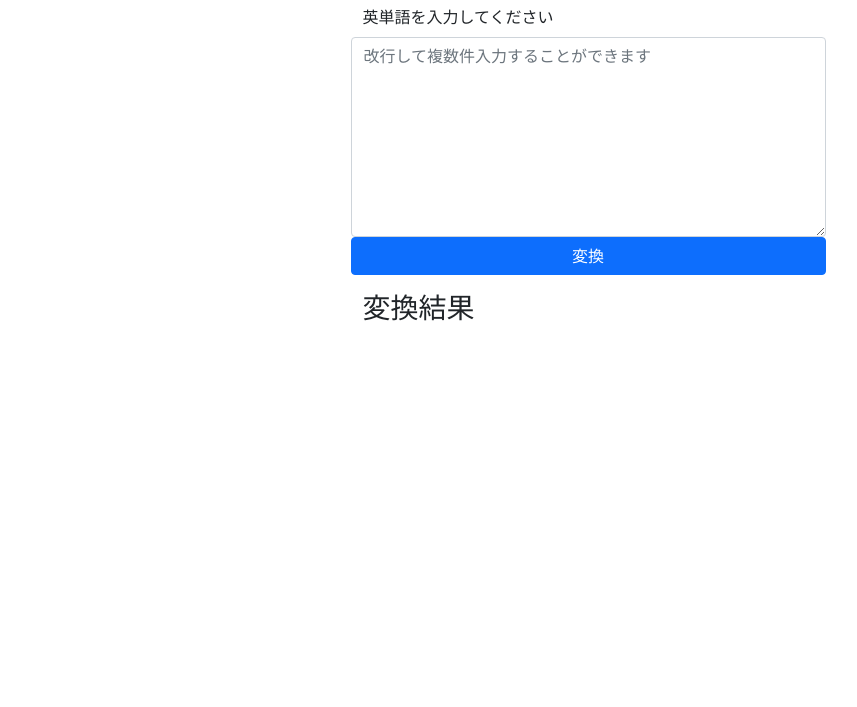
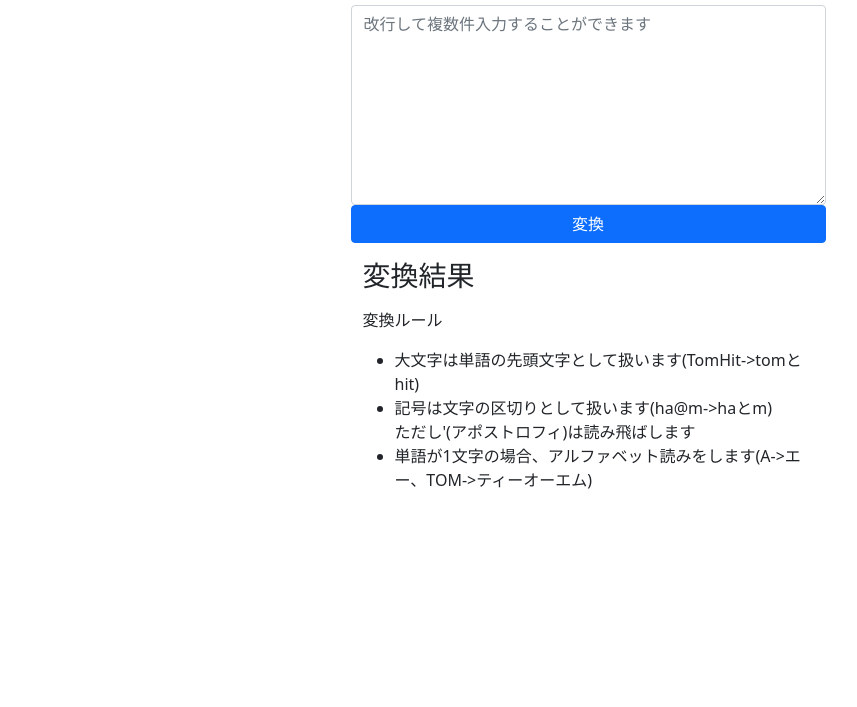
Before and after one commit to agatsuma-n/al-kana-fluffily-converter, a website built with webpack: page public/index.html in a window 1280 px wide. Shown: the part 93-800 px from the top of the page, without its empty margins (52-909 px from the left). Built offline with nearby package versions, Linux system fonts and the light colour scheme.

Commit message:
変換ルール追記

```diff
--- a/public/index.html
+++ b/public/index.html
@@ -25,12 +25,9 @@
 			<div class="row">
 				<div class="col-5 mx-auto">
 					<div class="user-input">
-						<p class="h3">入力</p>
+						<p class="h3">英単語を入力してください</p>
 						<form>
 							<div class="row">
-								<label class="form-label"
-									>英単語を入力してください</label
-								>
 								<textarea
 									id="inputWords"
 									class="form-control"
@@ -54,6 +51,23 @@
 					</div>
 				</div>
 			</div>
+
+			<div class="row">
+				<div class="col-5 mx-auto">
+					<p>変換ルール</p>
+					<ul>
+						<li>
+							大文字は単語の先頭文字として扱います(TomHit->tomとhit)
+						</li>
+						<li>
+							記号は文字の区切りとして扱います(ha@m->haとm)<br />ただし'(アポストロフィ)は読み飛ばします
+						</li>
+						<li>
+							単語が1文字の場合、アルファベット読みをします(A->エー、TOM->ティーオーエム)
+						</li>
+					</ul>
+				</div>
+			</div>
 		</div>
 
 		<script
```
